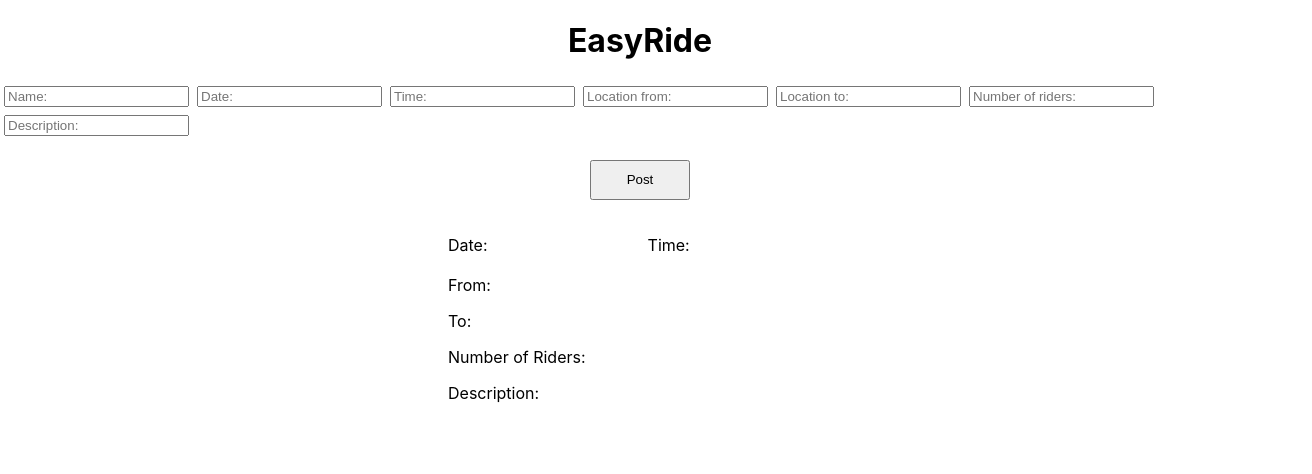
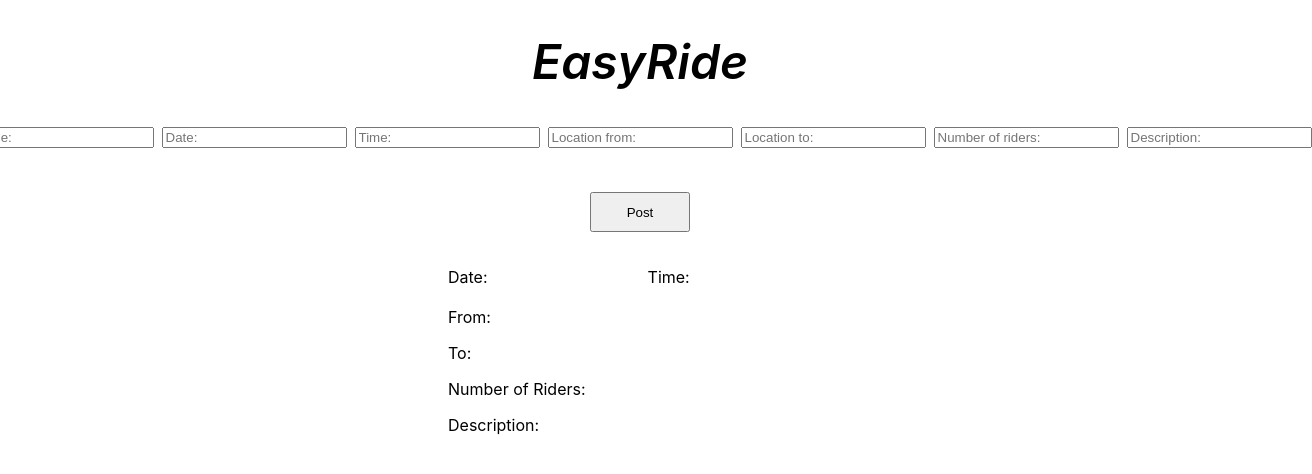
Before and after one commit to RohilKalra/EasyRide, a React (Create React App) app in the folder frontend/: page / in a window 1280 px wide. Shown: the top 474 px of the page, 1312 px wide, since content can reach past the window. Built offline with nearby package versions, Linux system fonts and the light colour scheme; no server answers.

Commit message:
Changed title and button layout

```diff
--- a/frontend/src/App.css
+++ b/frontend/src/App.css
@@ -1,38 +1,15 @@
-.App {
+h1 {
   text-align: center;
+  font-weight: 600;
+  font-size: 48px;
+  font-style: italic;
+  font-family: -apple-system, BlinkMacSystemFont, 'Segoe UI', 'Roboto', 'Oxygen',
+    'Ubuntu', 'Cantarell', 'Fira Sans', 'Droid Sans', 'Helvetica Neue',
+    sans-serif;
+
 }
-
-.App-logo {
-  height: 40vmin;
-  pointer-events: none;
+.inputFields {
+  display: flex;
+  align-items: space-around;
+  justify-content: center;
 }
-
-@media (prefers-reduced-motion: no-preference) {
-  .App-logo {
-    animation: App-logo-spin infinite 20s linear;
-  }
-}
-
-.App-header {
-  background-color: #282c34;
-  min-height: 100vh;
-  display: flex;
-  flex-direction: column;
-  align-items: center;
-  justify-content: center;
-  font-size: calc(10px + 2vmin);
-  color: white;
-}
-
-.App-link {
-  color: #61dafb;
-}
-
-@keyframes App-logo-spin {
-  from {
-    transform: rotate(0deg);
-  }
-  to {
-    transform: rotate(360deg);
-  }
-}
--- a/frontend/src/App.js
+++ b/frontend/src/App.js
@@ -71,6 +71,8 @@
   return (
     <div>
       <h1 style={{textAlign:'center'}}>EasyRide</h1>
+
+      <div class="inputFields">
         <input style={{margin:'4px'}} type="text" value={username} onChange={(e)=>setUsername(e.target.value)} placeholder="Name:"></input>
         <input style={{margin:'4px'}} type="text" value={date} onChange={(e)=>setDate(e.target.value)} placeholder="Date:"></input>
         <input style={{margin:'4px'}}  type="text" value={time} onChange={(e)=>setTime(e.target.value)} placeholder="Time:"></input>
@@ -78,6 +80,8 @@
         <input style={{margin:'4px'}}  type="text" value={locationTo} onChange={(e)=>setLocationTo(e.target.value)} placeholder="Location to:"></input>
         <input style={{margin:'4px'}} type="text" value={num_riders} onChange={(e)=>setRiders(e.target.value)} placeholder="Number of riders:"></input>
         <input style={{margin:'4px'}}  type="text" value={description} onChange={(e)=>setDescription(e.target.value)} placeholder="Description:"></input>
+      </div>
+
       <br/><button onClick={()=>{addPost();}} style={{height:'40px',width:'100px', display: 'block', marginLeft: 'auto', marginRight: 'auto', marginTop:'20px'}}>Post</button>
 
 
```
Lines whose indentation alone changed are shown as unchanged.
